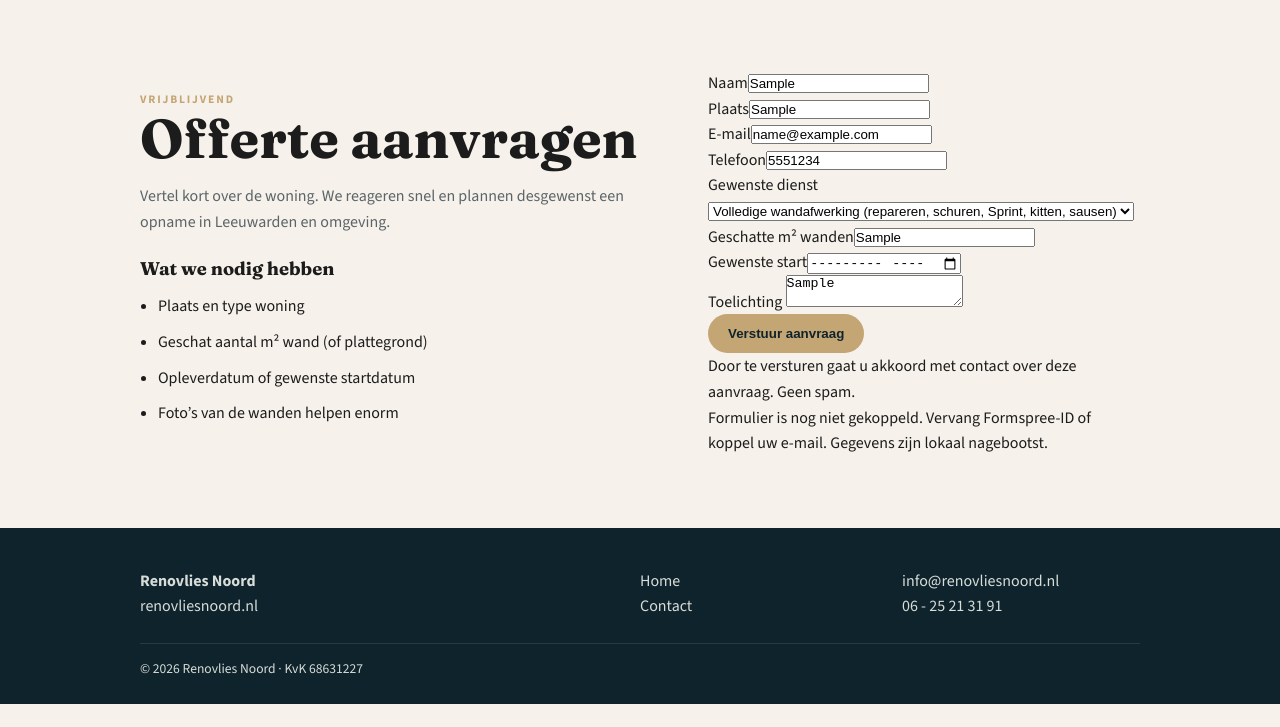
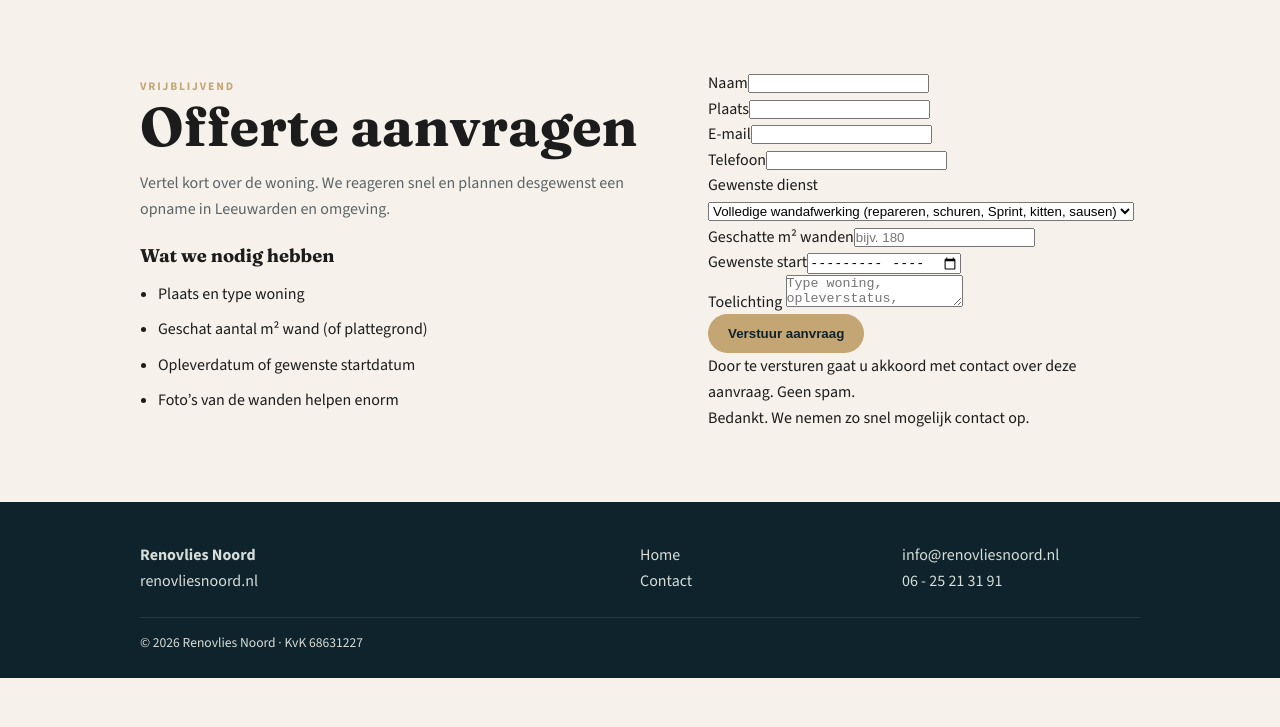
Before and after one commit to mcwilliam82/renovliesnoord, a plain HTML site: page offerte.html in a window 1280 px wide. Both pictures are taken after typing "Sample", "Sample", "name@example.com", "5551234", "Sample", "Sample" into the empty fields and a click on the button "Verstuur aanvraag". Shown: the part 73-800 px from the top of the page. Drawn offline with nearby package versions, Linux system fonts and the light colour scheme.

Commit message:
Offerteformulier gekoppeld aan Netlify Forms + bedankpagina

```diff
--- /dev/null
+++ b/bedankt.html
@@ -0,0 +1,25 @@
+<!DOCTYPE html>
+<html lang="nl">
+<head>
+  <meta charset="UTF-8">
+  <meta name="viewport" content="width=device-width, initial-scale=1.0">
+  <title>Bedankt | Renovlies Noord</title>
+  <meta name="robots" content="noindex">
+  <meta name="description" content="Neem contact op met Renovlies Noord voor volledige wandafwerking in Leeuwarden en omgeving.">
+  <link rel="canonical" href="https://renovliesnoord.nl/contact.html">
+  <link rel="preconnect" href="https://fonts.googleapis.com">
+  <link rel="preconnect" href="https://fonts.gstatic.com" crossorigin>
+  <link href="https://fonts.googleapis.com/css2?family=Fraunces:opsz,wght@9..144,500;9..144,700&family=Source+Sans+3:wght@400;600;700&display=swap" rel="stylesheet">
+  <link rel="stylesheet" href="css/style.css">
+</head>
+<body>
+  <section class="page-hero">
+    <div class="wrap">
+      <p class="eyebrow">Aanvraag ontvangen</p>
+      <h1>Bedankt voor uw aanvraag</h1>
+      <p class="lead">We nemen zo snel mogelijk contact op. Liever direct contact? Bel of WhatsApp <a href="tel:+31625213191">06 - 25 21 31 91</a>.</p>
+      <p><a class="btn btn-dark" href="index.html">Terug naar home</a></p>
+    </div>
+  </section>
+</body>
+</html>
--- a/js/main.js
+++ b/js/main.js
@@ -7,14 +7,29 @@ if (btn && nav) {
 const form = document.getElementById("offerteform");
 if (form) {
   form.addEventListener("submit", async (e) => {
-    const action = form.getAttribute("action") || "";
-    if (action.includes("your-form-id")) {
-      e.preventDefault();
-      const success = document.getElementById("success");
+    e.preventDefault();
+    const success = document.getElementById("success");
+    const button = form.querySelector("button[type=submit]");
+    if (button) button.disabled = true;
+    try {
+      const res = await fetch("/", {
+        method: "POST",
+        headers: { "Content-Type": "application/x-www-form-urlencoded" },
+        body: new URLSearchParams(new FormData(form)).toString(),
+      });
+      if (!res.ok) throw new Error(res.status);
+      form.reset();
       if (success) {
         success.style.display = "block";
-        success.textContent = "Formulier is nog niet gekoppeld. Vervang Formspree-ID of koppel uw e-mail. Gegevens zijn lokaal nagebootst.";
+        success.textContent = "Bedankt. We nemen zo snel mogelijk contact op.";
       }
+    } catch (err) {
+      if (success) {
+        success.style.display = "block";
+        success.textContent = "Versturen lukte niet. Bel of WhatsApp ons op 06 - 25 21 31 91.";
+      }
+    } finally {
+      if (button) button.disabled = false;
     }
   });
 }
--- a/offerte.html
+++ b/offerte.html
@@ -44,7 +44,9 @@
           </ul>
         </div>
       </div>
-      <form class="card" id="offerteform" action="https://formspree.io/f/your-form-id" method="POST">
+      <form class="card" id="offerteform" name="offerte" method="POST" action="/bedankt.html" data-netlify="true" netlify-honeypot="bot-field">
+        <input type="hidden" name="form-name" value="offerte">
+        <p hidden><label>Niet invullen: <input name="bot-field"></label></p>
         <div class="form-row">
           <div><label for="naam">Naam</label><input id="naam" name="naam" required></div>
           <div><label for="plaats">Plaats</label><input id="plaats" name="plaats" required></div>
```
